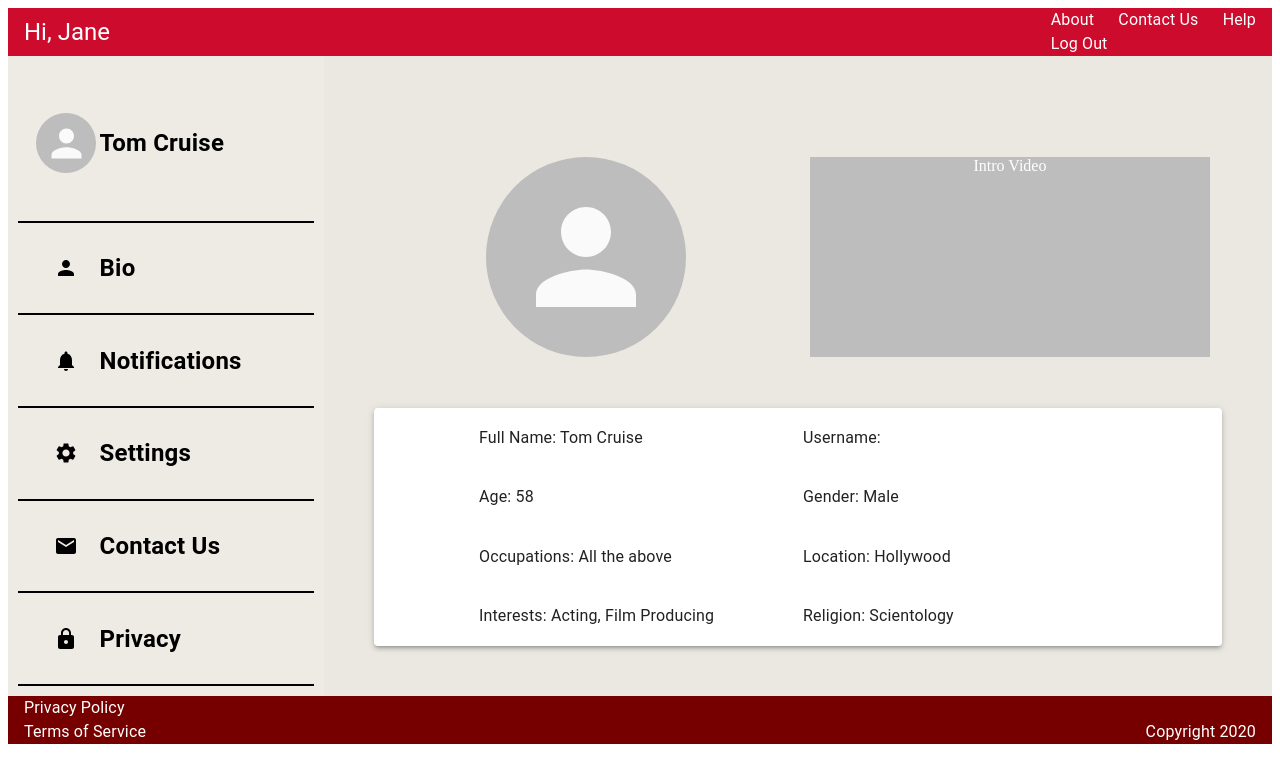
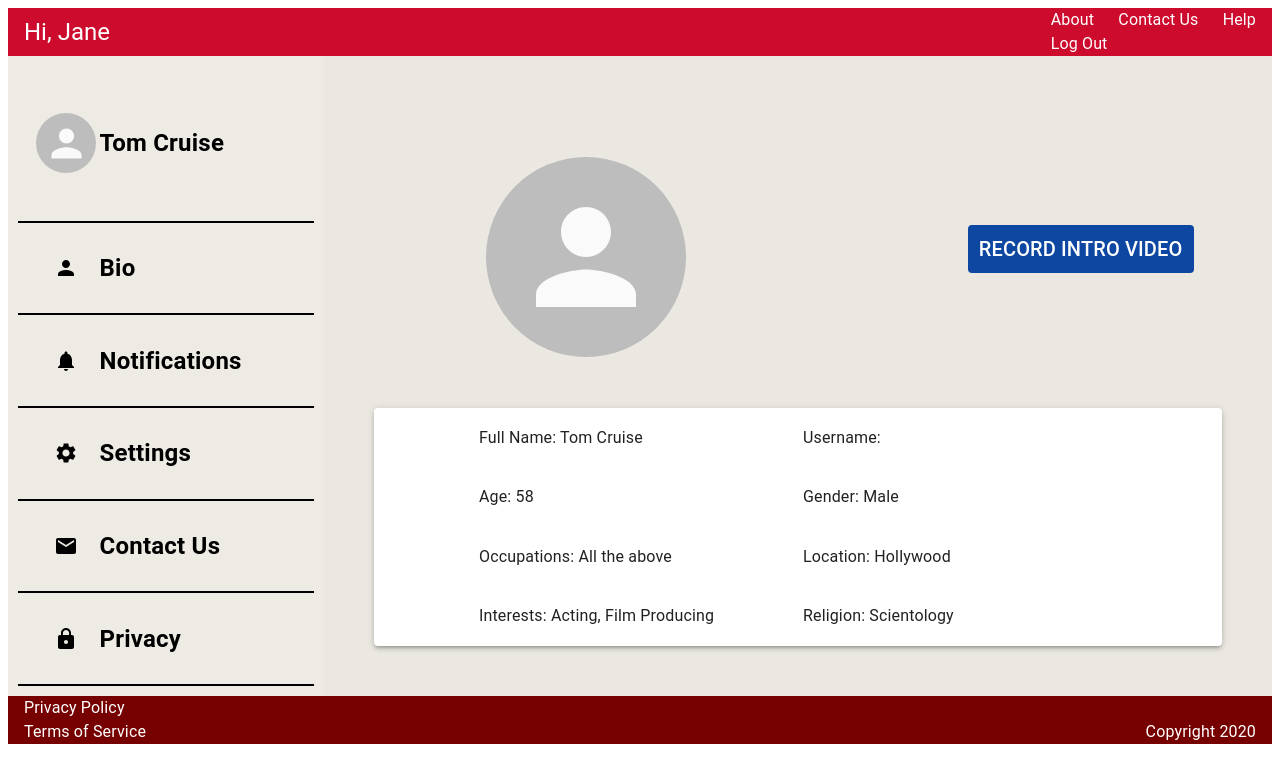
Before and after one commit to Conteo-Inc/conteo, a React app in the folder frontend/: page /Profile in a window 1280 px wide. Shown: the top 782 px of the page. Built offline with nearby package versions, Linux system fonts and the light colour scheme; no server answers; the HTML template or start-up script is replaced by a standard one.

Commit message:
profile intro video

```diff
--- a/frontend/src/FullPageRoutes/Profile.tsx
+++ b/frontend/src/FullPageRoutes/Profile.tsx
@@ -4,6 +4,7 @@
 import ProfileContent from "../components/ProfileContent"
 import { makeStyles } from "@material-ui/core/styles"
 import { Grid } from "@material-ui/core"
+import useFocusedUser, { Nullable } from "../utils/context"
 
 const useStyles = makeStyles({
   root: {
@@ -25,16 +26,22 @@
   phone_number?: string
   age?: number
   gender: string
+  video: Nullable<string>
+  id: number
 }
 
 export default function Profile(): JSX.Element {
   const classes = useStyles()
+  const [, setFocusedUser] = useFocusedUser()
 
   const [username, setUsername] = React.useState<string>("")
+  const [video, setVideo] = React.useState<Nullable<string>>(null)
   React.useEffect(() => {
     request<UserProfile>({ path: "/api/profile/", method: "get" }).then(
       (profile) => {
         setUsername(profile.parsedBody.first_name)
+        setVideo(profile.parsedBody.video)
+        setFocusedUser(profile.parsedBody.id)
       }
     )
   })
@@ -50,6 +57,7 @@
     occupations: ["All the above"],
     age: "58",
     interests: ["Acting", "Film Producing"],
+    video: video,
   }
 
   return (
@@ -68,6 +76,7 @@
           occupations={content.occupations}
           age={content.age}
           interests={content.interests}
+          video={content.video}
         />
         {/* Other components (e.g. Notifications, Settings, and Privacy)
                 will be added here with attribute hidden */}
--- a/frontend/src/components/ProfileContent.tsx
+++ b/frontend/src/components/ProfileContent.tsx
@@ -1,6 +1,9 @@
 import * as React from "react"
 import { makeStyles } from "@material-ui/core/styles"
-import { Grid, Avatar, Typography } from "@material-ui/core"
+import { Grid, Avatar, Typography, Button } from "@material-ui/core"
+import { Nullable } from "../utils/context"
+import { Link } from "react-router-dom"
+import { Colors } from "../utils/colors"
 
 // This is what the ProfileContent component expects to receive from storage.
 type ProfileContentProps = {
@@ -13,6 +16,7 @@
   occupations: string[]
   age: number | string
   interests: string[]
+  video: Nullable<string>
 }
 
 // A field listed in the content.
@@ -30,11 +34,9 @@
     width: 200,
   },
   introVideo: {
-    height: 200,
-    width: 400,
-    backgroundColor: "#bdbdbd",
     color: "white",
     textAlign: "center",
+    marginBottom: "1rem",
   },
   fieldsContainer: {
     position: "relative",
@@ -50,6 +52,13 @@
     fontSize: "2rem",
     padding: 5,
     paddingRight: 10,
+  },
+  recordButton: {
+    backgroundColor: Colors.DEEP_BLUE,
+    color: "white",
+    "&:hover": {
+      backgroundColor: Colors.DEEP_RED,
+    },
   },
 })
 
@@ -96,7 +105,14 @@
 
   return (
     <>
-      <Grid container item className={classes.profileHeader} xs={12}>
+      <Grid
+        container
+        item
+        className={classes.profileHeader}
+        xs={12}
+        direction="row"
+        justify="space-between"
+      >
         <Grid container item alignItems="center" justify="center" xs={6}>
           <Avatar
             alt={props.name}
@@ -104,8 +120,26 @@
             className={classes.profileAvatar}
           />
         </Grid>
-        <Grid container item alignItems="center" justify="center" xs={6}>
-          <div className={classes.introVideo}>Intro Video</div>
+        <Grid
+          container
+          item
+          alignItems="center"
+          justify="center"
+          xs={4}
+          className={classes.introVideo}
+        >
+          {props.video ? (
+            <video controls src={props.video} width={"100%"} height={"100%"} />
+          ) : (
+            <Button
+              className={classes.recordButton}
+              size="large"
+              component={Link}
+              to="/record"
+            >
+              <Typography variant="h6">Record Intro Video</Typography>
+            </Button>
+          )}
         </Grid>
       </Grid>
       <Grid
--- a/frontend/src/utils/context.tsx
+++ b/frontend/src/utils/context.tsx
@@ -5,15 +5,12 @@
 
 // Define the type so that createContext understands what to expect for focusedUser
 type AppContextType = {
-  focusedUser: [
-    NullableId,
-    Nullable<React.Dispatch<React.SetStateAction<NullableId>>>
-  ]
+  focusedUser: [NullableId, React.Dispatch<React.SetStateAction<NullableId>>]
 }
 
 // Even though this is initialized as null, using it will supply the correct type
 export const AppContext = React.createContext<AppContextType>({
-  focusedUser: [null, null],
+  focusedUser: [null, () => {}], //eslint-disable-line
 })
 
 //This is gross, but we need to explicitly get just focusedUser
```
Also changed, not shown: 2 other files (tests, documents, lock files or other folders).
